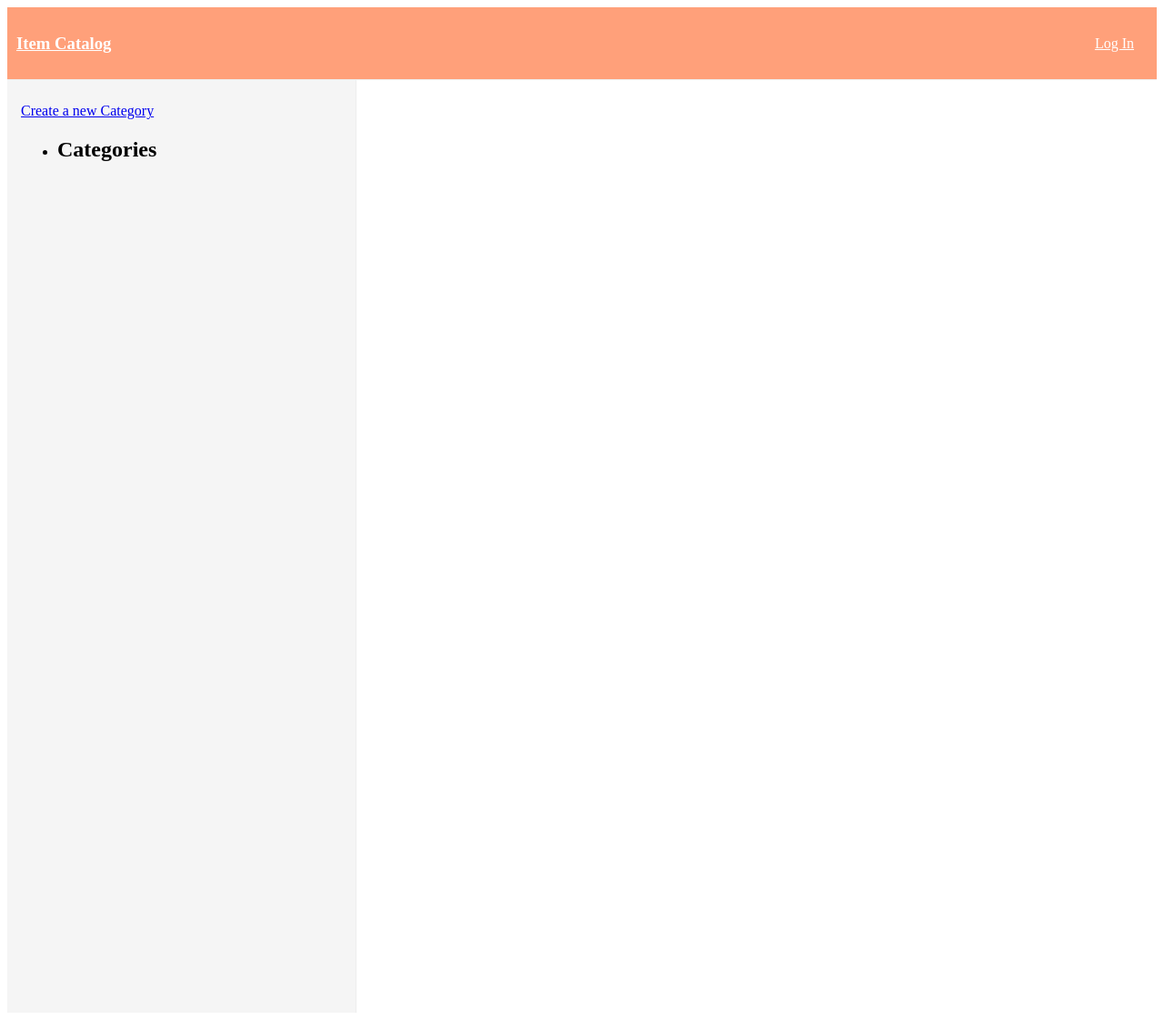
After one commit to DanPiston/item_catalog, a Flask app: template templates/sidebar.html in a window 1280 px wide. The commit adds this page. Shown: the whole page at 91% size. Run offline with Flask 2, Linux system fonts and the light colour scheme; the template is opened without the code that fills it, so the values that code supplies are empty; parts of the project's set-up code (start-up, migrations or seed data) failed here and were passed over.

Commit message:
adding side bar

```diff
--- a/application.py
+++ b/application.py
@@ -115,7 +115,6 @@ def gconnect():
     print "done!"
     return output
 
-#TODO figure out how to make this work
 
 #Revoke the current user's token and reset the session
 @app.route('/gdisconnect')
--- a/templates/catalog.html
+++ b/templates/catalog.html
@@ -14,7 +14,7 @@
                 </div>
                 <div class="login">
                     {% if 'username' in login_session %}
-                        Yo, {{ login_session['username'] }}, <a href="{{ url_for('gdisconnect')}}">Log out MFer</a>
+                        {{ login_session['username'] }}, <a href="{{ url_for('gdisconnect')}}">Click Here to Logout</a>
                     {% else %}
                         <a href="{{ url_for('showLogin')}}">Log In</a>
                     {% endif %}
@@ -22,16 +22,9 @@
             </div>
             <div class="body">
                 <div class="catagory">
-                    <a href="{{ url_for('newCategory')}}">Create a new Category</a>
-                    <ul class="nav nav-sidebar">
-                        <li class="active"><h2>Categories</h2></li>
-                        {% for category in categories %}
-                        <li><a href="{{ url_for('showCategory', category_id=category.id)}}"><h4>{{category.name}}</h4></a></li>
-                        <p><a href="{{url_for('editCategory', category_id=category.id)}}">Edit Name</a></p>
-                        <p><a href="{{url_for('deleteCategory', category_id=category.id)}}">Delete Category</a></p>
-                        {% endfor %}
-                    </ul>
-                    </div>
+                    {% block sidebar %}
+                    {% endblock %}
+                </div>
                 <div class="block">
                     {% block content %}
                     {% endblock %}
--- /dev/null
+++ b/templates/sidebar.html
@@ -0,0 +1,18 @@
+{% extends "catalog.html" %}
+{% block sidebar %}
+    <a href="{{ url_for('newCategory')}}">Create a new Category</a>
+    <ul class="nav nav-sidebar">
+        <li class="active">
+            <h2>Categories</h2>
+        </li>
+        {% for category in categories %}
+        <li>
+            <a href="{{ url_for('showCategory', category_id=category.id)}}">
+                <h4>{{category.name}}</h4>
+            </a>
+        </li>
+        <p><a href="{{url_for('editCategory', category_id=category.id)}}">Edit Name</a></p>
+        <p><a href="{{url_for('deleteCategory', category_id=category.id)}}">Delete Category</a></p>
+        {% endfor %}
+    </ul>
+{% endblock %}
```
